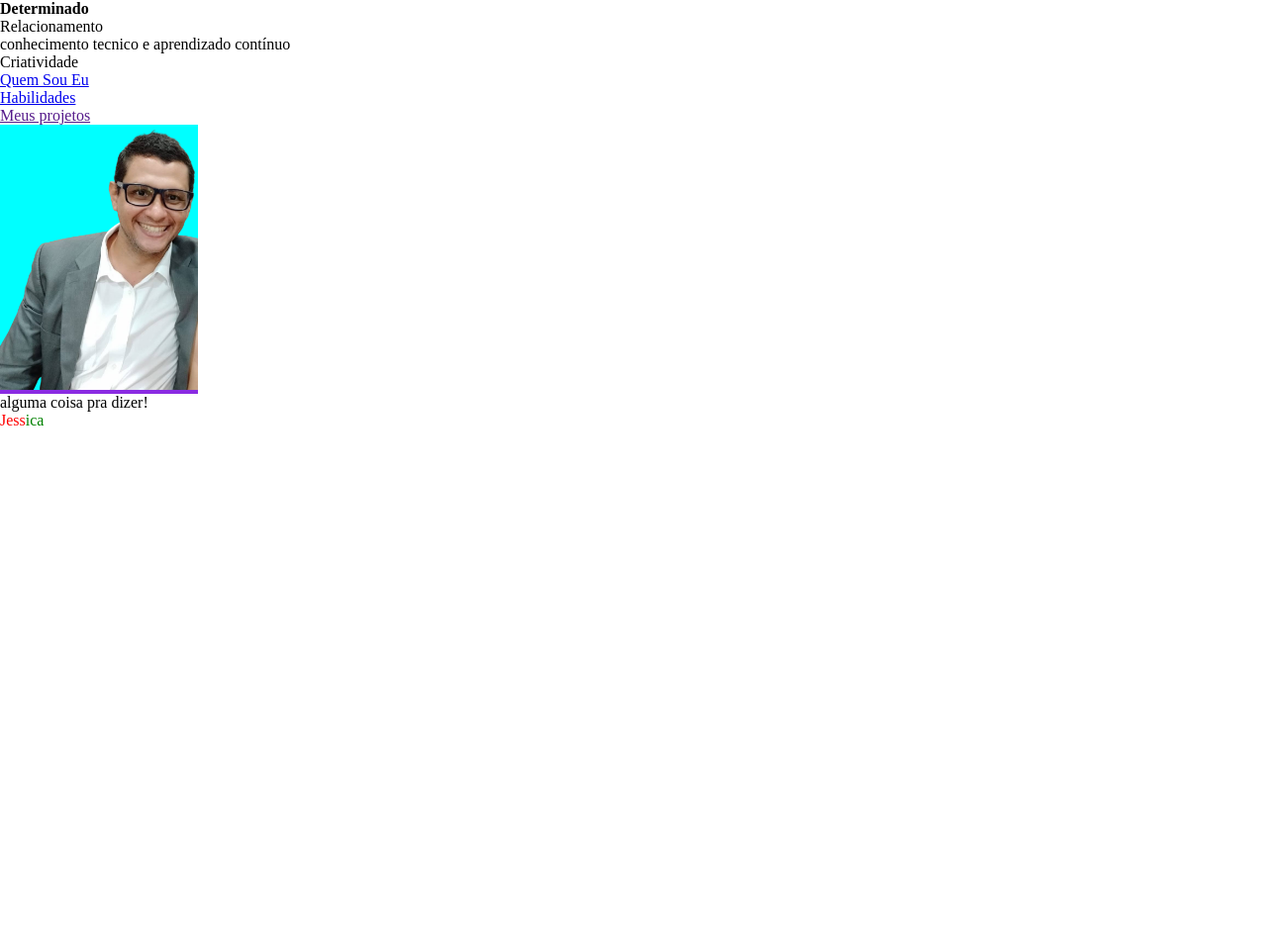
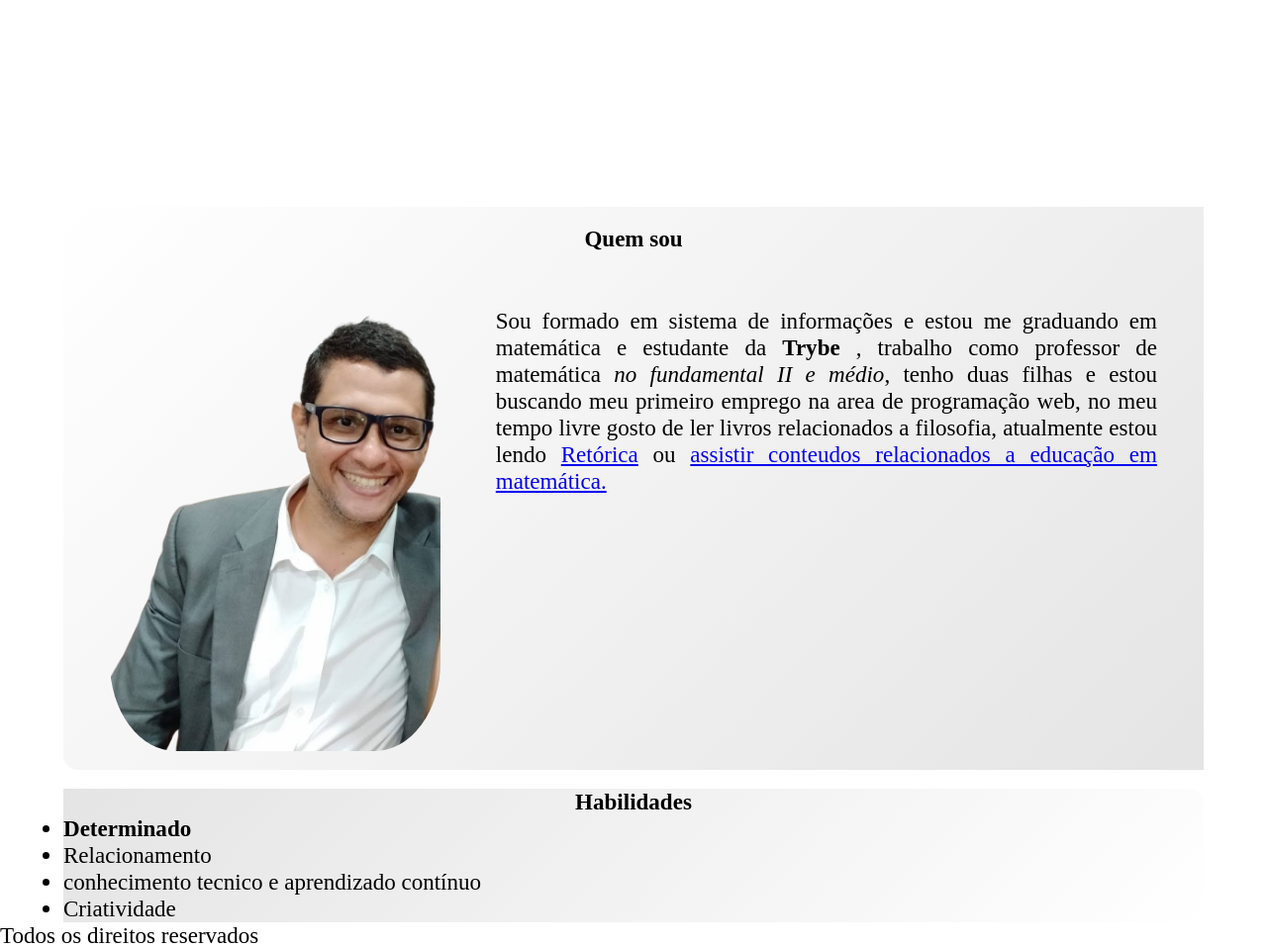
Before and after one commit to leandrojpcarvalho/leandrojpcarvalho.github.io, a plain HTML site: page index.html in a window 1280 px wide. Shown: the part 91-1050 px from the top of the page at 99% size. Before the commit the page ends 800 px from the top, so only its background shows below. Drawn offline with Linux system fonts and the light colour scheme.

Commit message:
atualizaçao about me  habilidades

```diff
--- a/index.html
+++ b/index.html
@@ -1,5 +1,6 @@
 <!DOCTYPE html>
 <html lang="pt-br">
+
 <head>
     <meta charset="UTF-8">
     <link rel="stylesheet" href="style.css">
@@ -10,6 +11,7 @@
 
 
 </head>
+
 <body>
 
     <header id="header">
@@ -18,43 +20,49 @@
         </div>
     </header>
 
+    <!-- <nav id="menu">
+        <ul>
+            <li><a href="#quemSouEu">Quem Sou Eu</a></li>
+            <li><a href="#habilidades">Habilidades</a></li>
+            <li><a href="">Meus projetos</a></li>
+         </ul>
+        </nav> -->
     <main id="container">
+        <article class="about-me">
+            <h2> Quem sou</h2>
+            <section>
+                <img src="./assets/img/foto__2_-removebg.png" alt="">
 
-        <article class="about-me">
-            <p>Sou formado em sistema de informações e estou me graduando em matemática e estudante da <strong>Trybe</strong> , trabalho como professor de matemática
-                <em>no fundamental II e médio</em>, tenho duas filhas e estou buscando meu primeiro emprego na area de programação web, no meu tempo livre gosto de ler
-                livros relacionados a filosofia, atualmente estou lendo <a href="https://sumateologica.files.wordpress.com/2009/07/aristoteles_-_retorica2.pdf"> Retórica</a> ou <a href="youtube.com/playlist?list=PLo4jXE-LdDTQCltqq9Mdxmky0HPCEbCRb">assistir conteudos para educação em matemática.</a></p>
+                <p>Sou formado em sistema de informações e estou me graduando em matemática e estudante da
+                    <strong>Trybe</strong> , trabalho como professor de matemática
+                    <em>no fundamental II e médio</em>, tenho duas filhas e estou buscando meu primeiro emprego na area de
+                    programação web, no meu tempo livre gosto de ler
+                    livros relacionados a filosofia, atualmente estou lendo <a
+                        href="https://sumateologica.files.wordpress.com/2009/07/aristoteles_-_retorica2.pdf"> Retórica</a>
+                    ou <a href="youtube.com/playlist?list=PLo4jXE-LdDTQCltqq9Mdxmky0HPCEbCRb">assistir conteudos
+                        relacionados a educação em matemática.</a>
+                </p>
+
+            </section>
 
         </article>
         <section id="habilidades">
-            <ul >
+            <h2> Habilidades</h2>
+            <ul>
                 <li><strong>Determinado</strong></li>
                 <li>Relacionamento</li>
                 <li>conhecimento tecnico e aprendizado contínuo</li>
                 <li>Criatividade</li>
             </ul>
-
         </section>
-        <section id="menu">
-        <ul>
-            <li><a href="#quemSouEu">Quem Sou Eu</a></li>
-            <li><a href="#habilidades">Habilidades</a></li>
-            <li><a href="">Meus projetos</a></li>
-        </ul>
-        </section>
-        <aside id="photo">
-            <img src="./assets/img/foto__2_-removebg.png" width="200 px">
-        </aside>
-
     </main>
 
     <footer>
-         alguma coisa pra dizer!
+        <div>
+            <p>Todos os direitos reservados</p>
+        </div>
     </footer>
 
+</body>
 
-    <span style="color: red";>Jess</span><span style="color:green">ica</span>
-
-
-</body>
 </html>
--- a/style.css
+++ b/style.css
@@ -1,37 +1,123 @@
 *{
     margin: 0;
     padding: 0;
+    font-size: 1.2rem
 }
 
+:root{
+    --main-color:rgb(122 122 122 / 20%);
+    --details-color: rgba(213, 213, 213, 0.5);
+    --body-color:  linear-gradient(315deg, var(--main-color), white);
+    --body-color2: linear-gradient(135deg, var(--main-color), white);
+}
+
+
+body{
+    /* background-image:var(--body-color) */
+    /* background-color: brown; */
+
+}
 #header{
-    display: block;
-    background-color: red;
+/* background-color: var(--main-color); */
+
 
 }
 
-
-.l{
-    width: 15px  ;
-    display: block;
+#bg-image{
+    /* background-image: url('./assets/img/bg-header.jpeg '); */
+    background-repeat: no-repeat;
+    background-position-y: 60px;
+    text-align: center;
+    height: 300px ;
+    background-attachment: fixed;
+    background-size: 100%;
 }
 
-.x{
-    width: 10px;
-    height: 10px;
-    border: 5px solid black;
+main{
+    width: 90%;
+    background-color: ;
+    margin-left:5%
 }
 
-#photo{
-    display: inline-block;
-    background-color: blueviolet;
+main h2{
+    text-align: center;
 }
 
-#photo img{
-    background-color: aqua;
+li a{
+    padding: 0 8px 0 8px;
+    text-decoration: none;
+    background-color: var(--details-color);
+    border-radius: 10%;
+    box-shadow: 0 0 .5rem;
+}
+nav {
+    text-align: center;
+}
+nav li{
+    display: inline-block;
+    list-style: none;
+    margin-top: 5%;
+    margin-left: 1%;
 }
 
-#photo p{
-    background-color: blue;
-    max-width: 40%;
-    margin: 0px;
+nav ul li:nth-child(2){
+    margin: 0 5% 0 5%;
 }
+
+#container{
+    /* background-color: var(--main-color); */
+    /* box-shadow: 20px 20px 1rem; */
+    border-radius: 0 18% 18% 0;
+}
+
+article{
+    background-image: var(--body-color);
+
+    display: block;
+    /* max-width: 90%; */
+    text-align: center;
+
+    padding: 1rem;
+    margin-bottom: 1rem;
+    border: 1rem solid var(--body-color2);
+    border-radius: 0rem 0rem 0rem .8rem;
+
+    justify-content: space-around;
+}
+
+main article section{
+    display: flex;
+    margin-top: 5%;
+    justify-content: space-around;
+}
+
+article p, img{
+    display: inline-block;
+    text-align: justify;
+}
+img{
+    max-width: 30%;
+    max-height: 30%;
+    border-radius: 20%;
+}
+article p{
+    max-width: 60%;
+    justify-items: baseline ;
+}
+
+#habilidades{
+    /* max-width: 90%; */
+    border-radius: 0rem .8rem 0rem 0rem;
+
+    background-image: var(--body-color2);
+}
+
+section h2{
+    text-align: center;
+}
+
+
+footer{
+    display: block;
+    height: 100% ;
+}
```
Also changed, not shown: assets/img/bg-header.jpeg (added).
